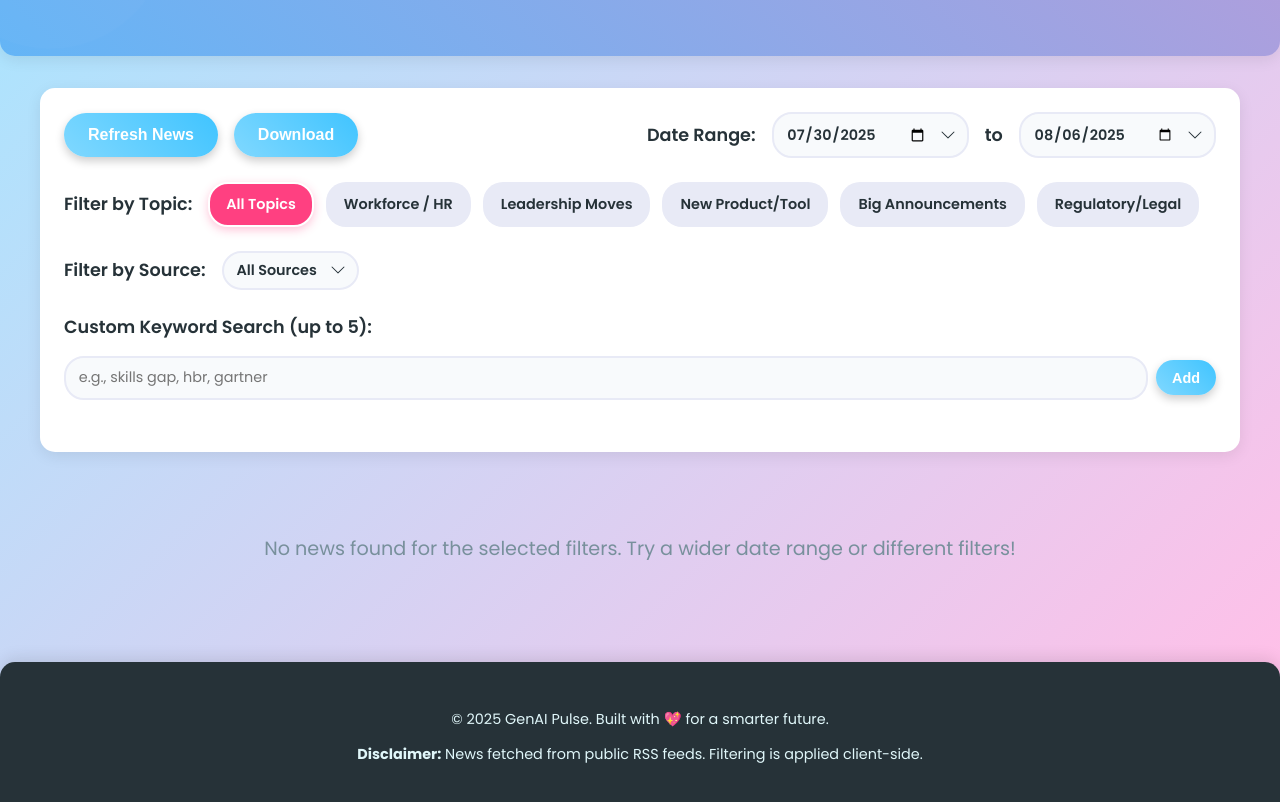
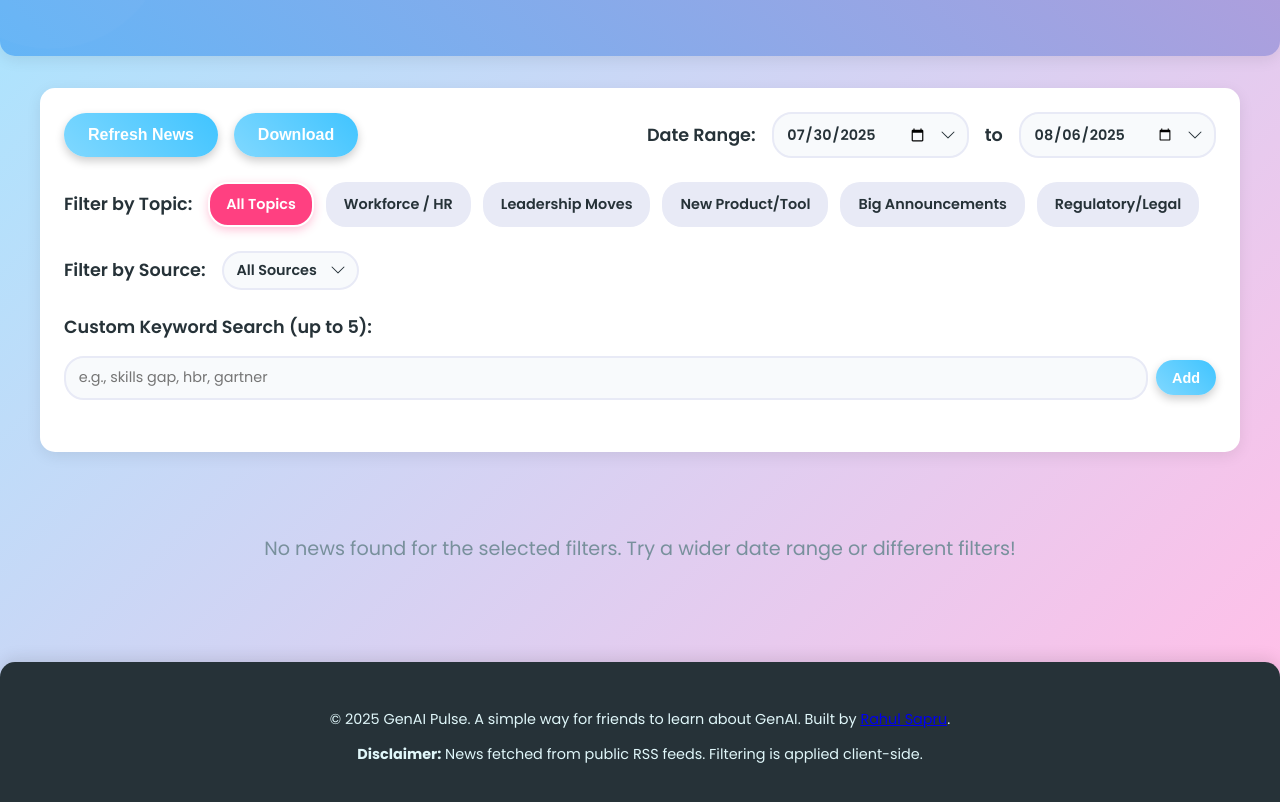
Before and after one commit to rahsapr/genainewsletter, a plain HTML site: page index.html in a window 1280 px wide. Shown: the part 120-922 px from the top of the page. Drawn offline with Linux system fonts and the light colour scheme; no server answers.

Commit message:
Update index.html

```diff
--- a/index.html
+++ b/index.html
@@ -40,7 +40,8 @@
         <div id="newsContainer" class="news-grid"><div class="loader"></div></div>
     </main>
     <footer>
-        <p>© 2025 GenAI Pulse. Built with 💖 for a smarter future.</p>
+        <p>© 2025 GenAI Pulse. A simple way for friends to learn about GenAI. Built by <a href="https://www.linkedin.com/in/rahulsapru444/">Rahul Sapru</a>.
+</p>
         <p><strong>Disclaimer:</strong> News fetched from public RSS feeds. Filtering is applied client-side.</p>
     </footer>
 
```
